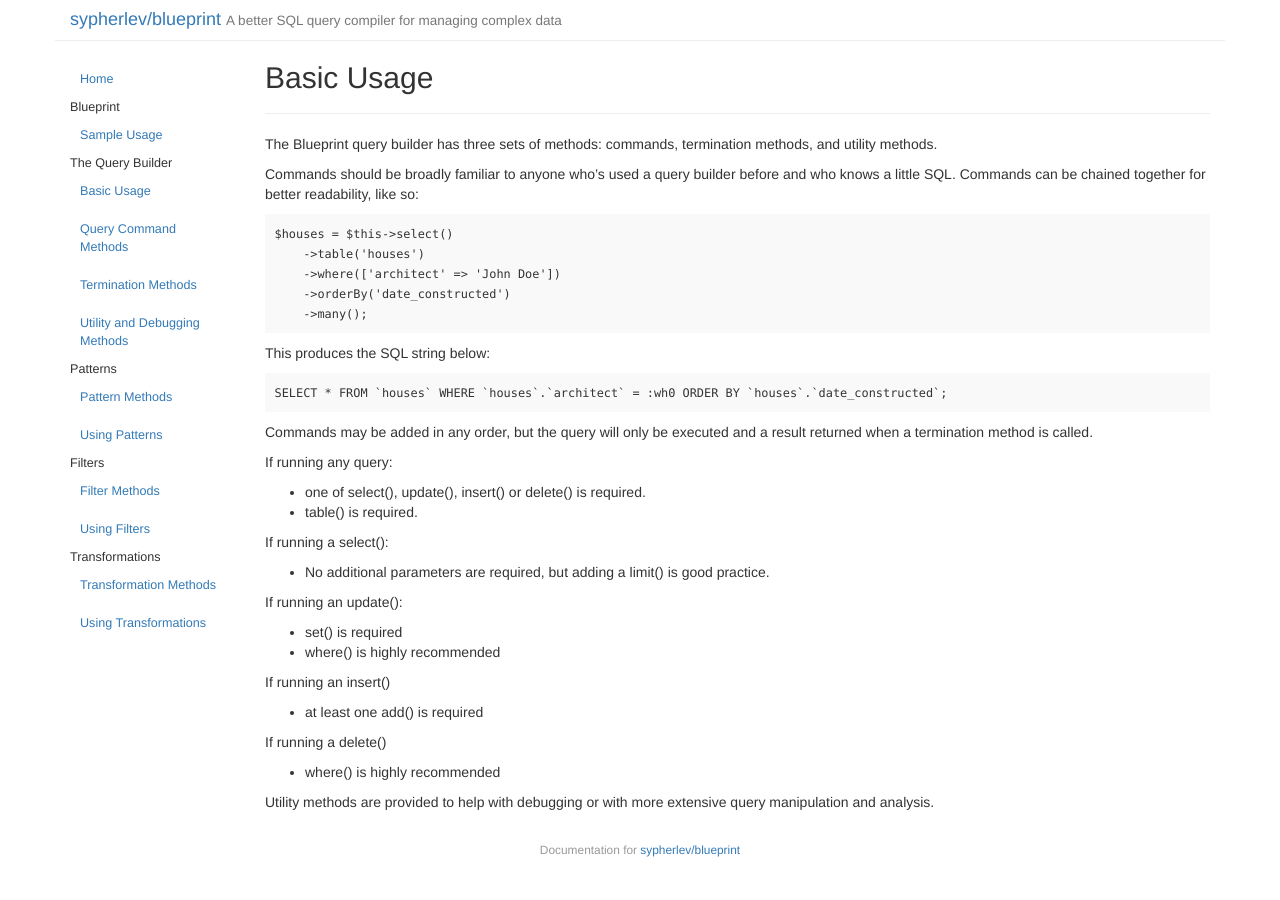
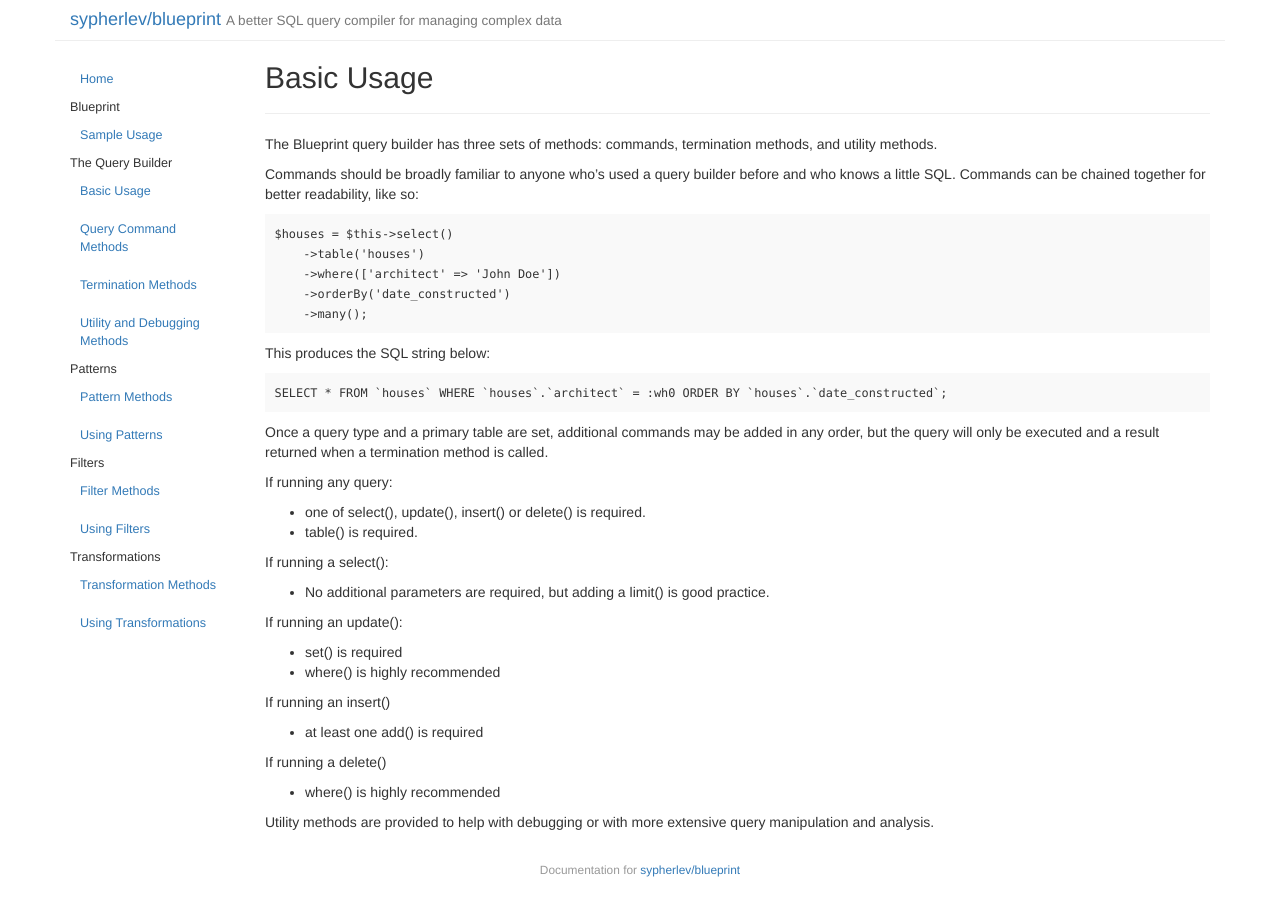
Before and after one commit to sypherlev/blueprint, a Jekyll site: the page built from docs/_posts/2016-10-18-the-query-builder.md, in a window 1280 px wide. Built offline with Jekyll 4.4.1, drawn with Linux system fonts in a browser that asks for light colours.

Commit message:
Minor text edits

```diff
--- a/docs/_posts/2016-10-18-the-query-builder.md
+++ b/docs/_posts/2016-10-18-the-query-builder.md
@@ -19,7 +19,7 @@ This produces the SQL string below:
 
     SELECT * FROM `houses` WHERE `houses`.`architect` = :wh0 ORDER BY `houses`.`date_constructed`;
 
-Commands may be added in any order, but the query will only be executed and a result returned when a termination method is called.
+Once a query type and a primary table are set, additional commands may be added in any order, but the query will only be executed and a result returned when a termination method is called.
 
 If running any query:
 
```
Also changed, not shown: docs/_posts/2016-10-18-query-command-methods.md (+1 -1 lines).
